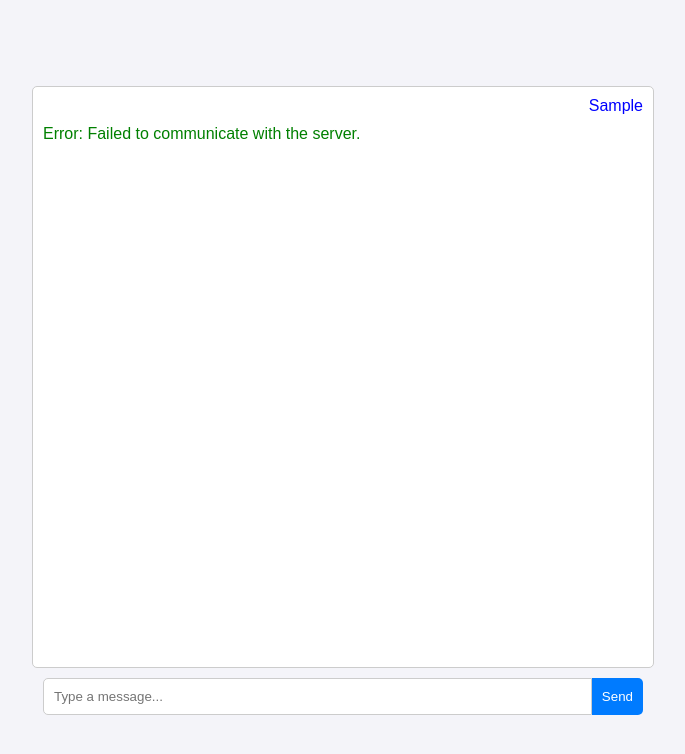
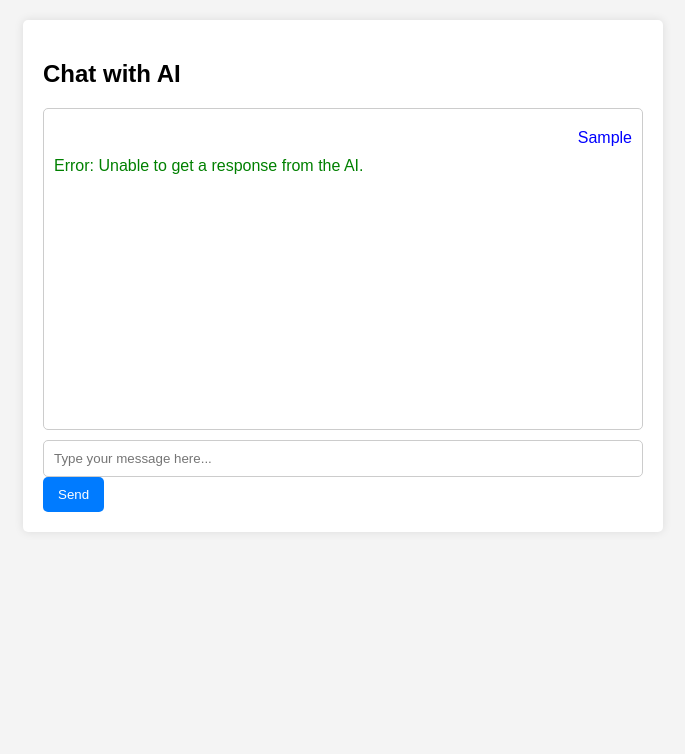
Before and after one commit to H-a-S-a-N-990/nodejs, a website: page public/chat.html in a window 1280 px wide. Both pictures are taken after typing "Sample" into the empty fields and a click on the button "Send". Shown: the whole page, without its empty margins (297-982 px from the left). Drawn offline with nearby package versions, Linux system fonts and the light colour scheme; no server answers.

Commit message:
Update chat.html

```diff
--- a/public/chat.html
+++ b/public/chat.html
@@ -3,117 +3,96 @@
 <head>
     <meta charset="UTF-8">
     <meta name="viewport" content="width=device-width, initial-scale=1.0">
-    <title>Chat with ChatGPT</title>
+    <title>Chat with AI</title>
+    <link rel="stylesheet" href="styles.css"> <!-- Optional: Link to a CSS file for styling -->
+    <script src="https://code.jquery.com/jquery-3.6.0.min.js"></script>
     <style>
         body {
             font-family: Arial, sans-serif;
+            background-color: #f4f4f4;
             margin: 0;
-            padding: 0;
-            display: flex;
-            flex-direction: column;
-            align-items: center;
-            justify-content: center;
-            height: 100vh;
-            background-color: #f4f4f9;
+            padding: 20px;
         }
-        #chat-box {
-            width: 80%;
+        #chat-container {
             max-width: 600px;
-            height: 70%;
+            margin: auto;
+            background: white;
+            border-radius: 5px;
+            box-shadow: 0 0 10px rgba(0, 0, 0, 0.1);
+            padding: 20px;
+        }
+        #messages {
+            height: 300px;
             overflow-y: auto;
             border: 1px solid #ccc;
+            border-radius: 5px;
             padding: 10px;
-            background: #fff;
-            margin-bottom: 10px;
-            border-radius: 5px;
-        }
-        #chat-box div {
             margin-bottom: 10px;
         }
-        #chat-box .user {
+        .message {
+            margin: 10px 0;
+        }
+        .human {
             text-align: right;
             color: blue;
         }
-        #chat-box .bot {
+        .ai {
             text-align: left;
             color: green;
         }
-        #input-box {
-            display: flex;
-            width: 80%;
-            max-width: 600px;
-        }
-        #input-box input {
-            flex: 1;
+        #user-input {
+            width: calc(100% - 22px);
             padding: 10px;
             border: 1px solid #ccc;
-            border-radius: 5px 0 0 5px;
-            outline: none;
+            border-radius: 5px;
         }
-        #input-box button {
-            padding: 10px;
-            background: #007BFF;
+        #send-button {
+            padding: 10px 15px;
+            background-color: #007bff;
             color: white;
             border: none;
+            border-radius: 5px;
             cursor: pointer;
-            border-radius: 0 5px 5px 0;
         }
-        #input-box button:hover {
-            background: #0056b3;
+        #send-button:hover {
+            background-color: #0056b3;
         }
     </style>
 </head>
 <body>
-    <div id="chat-box"></div>
-    <div id="input-box">
-        <input type="text" id="message-input" placeholder="Type a message...">
+    <div id="chat-container">
+        <h2>Chat with AI</h2>
+        <div id="messages"></div>
+        <input type="text" id="user-input" placeholder="Type your message here..." />
         <button id="send-button">Send</button>
     </div>
 
     <script>
-        const chatBox = document.getElementById('chat-box');
-        const messageInput = document.getElementById('message-input');
-        const sendButton = document.getElementById('send-button');
+        $(document).ready(function() {
+            $('#send-button').click(function() {
+                const userMessage = $('#user-input').val();
+                if (userMessage.trim() === '') return;
 
-        // Function to display messages
-        function addMessage(role, text) {
-            const messageDiv = document.createElement('div');
-            messageDiv.className = role;
-            messageDiv.textContent = text;
-            chatBox.appendChild(messageDiv);
-            chatBox.scrollTop = chatBox.scrollHeight;
-        }
+                // Display the user's message
+                $('#messages').append(`<div class="message human">${userMessage}</div>`);
+                $('#user-input').val(''); // Clear the input field
 
-        // Send message to the server
-        async function sendMessage() {
-            const message = messageInput.value.trim();
-            if (!message) return;
+                // Send the message to the server
+                $.post('/api/chat', { message: userMessage }, function(data) {
+                    // Display the AI's response
+                    $('#messages').append(`<div class="message ai">${data.reply}</div>`);
+                    $('#messages').scrollTop($('#messages')[0].scrollHeight); // Scroll to the bottom
+                }).fail(function() {
+                    $('#messages').append(`<div class="message ai">Error: Unable to get a response from the AI.</div>`);
+                });
+            });
 
-            addMessage('user', message);
-            messageInput.value = '';
-
-            try {
-                const response = await fetch('/api/chat', {
-                    method: 'POST',
-                    headers: { 'Content-Type': 'application/json' },
-                    body: JSON.stringify({ message }),
-                });
-
-                const data = await response.json();
-                if (data.reply) {
-                    addMessage('bot', data.reply);
-                } else {
-                    addMessage('bot', 'Error: No response from the server.');
+            // Allow pressing Enter to send the message
+            $('#user-input').keypress(function(e) {
+                if (e.which === 13) {
+                    $('#send-button').click();
                 }
-            } catch (error) {
-                addMessage('bot', 'Error: Failed to communicate with the server.');
-            }
-        }
-
-        // Event listeners
-        sendButton.addEventListener('click', sendMessage);
-        messageInput.addEventListener('keydown', (e) => {
-            if (e.key === 'Enter') sendMessage();
+            });
         });
     </script>
 </body>
```
